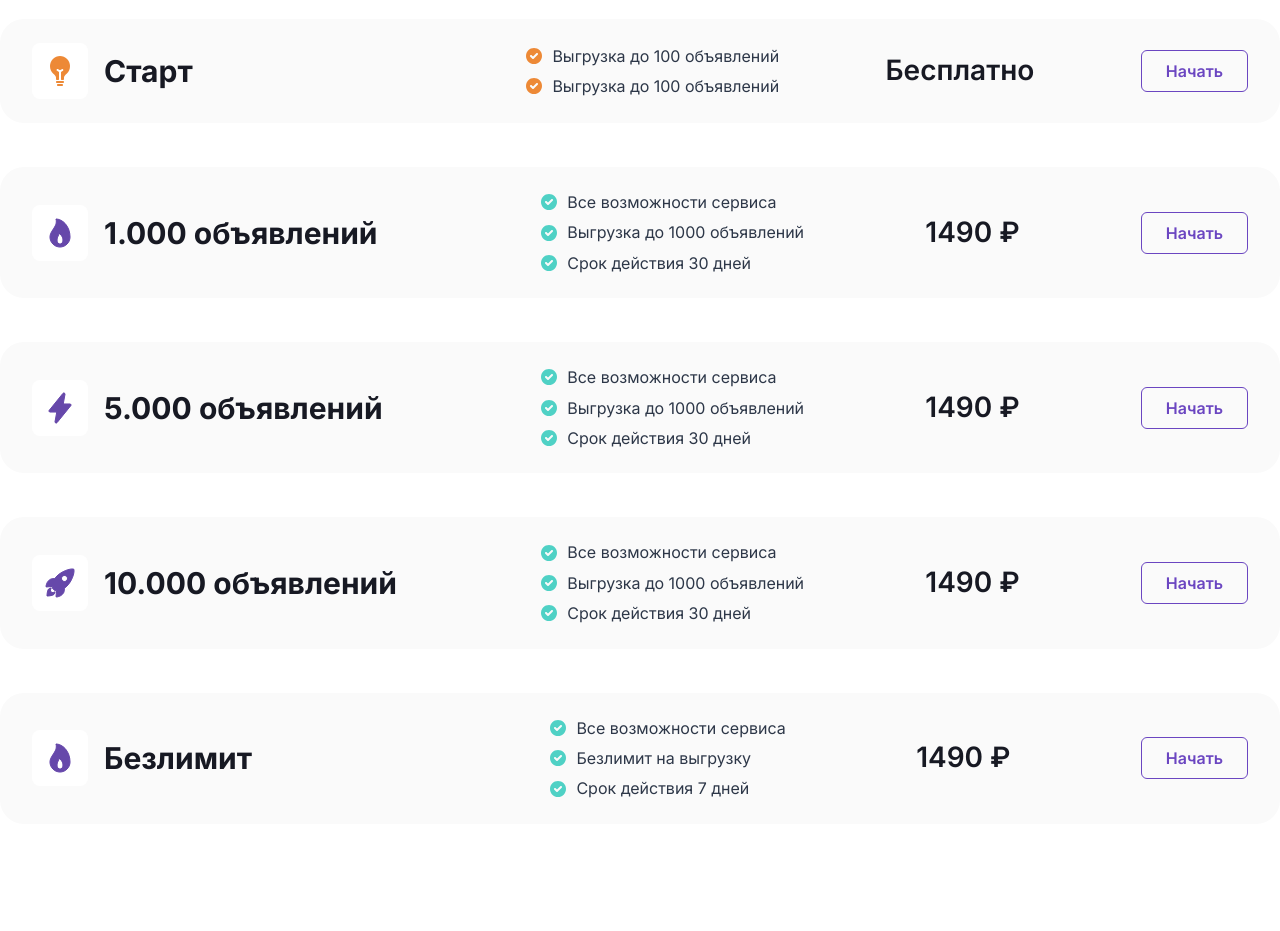
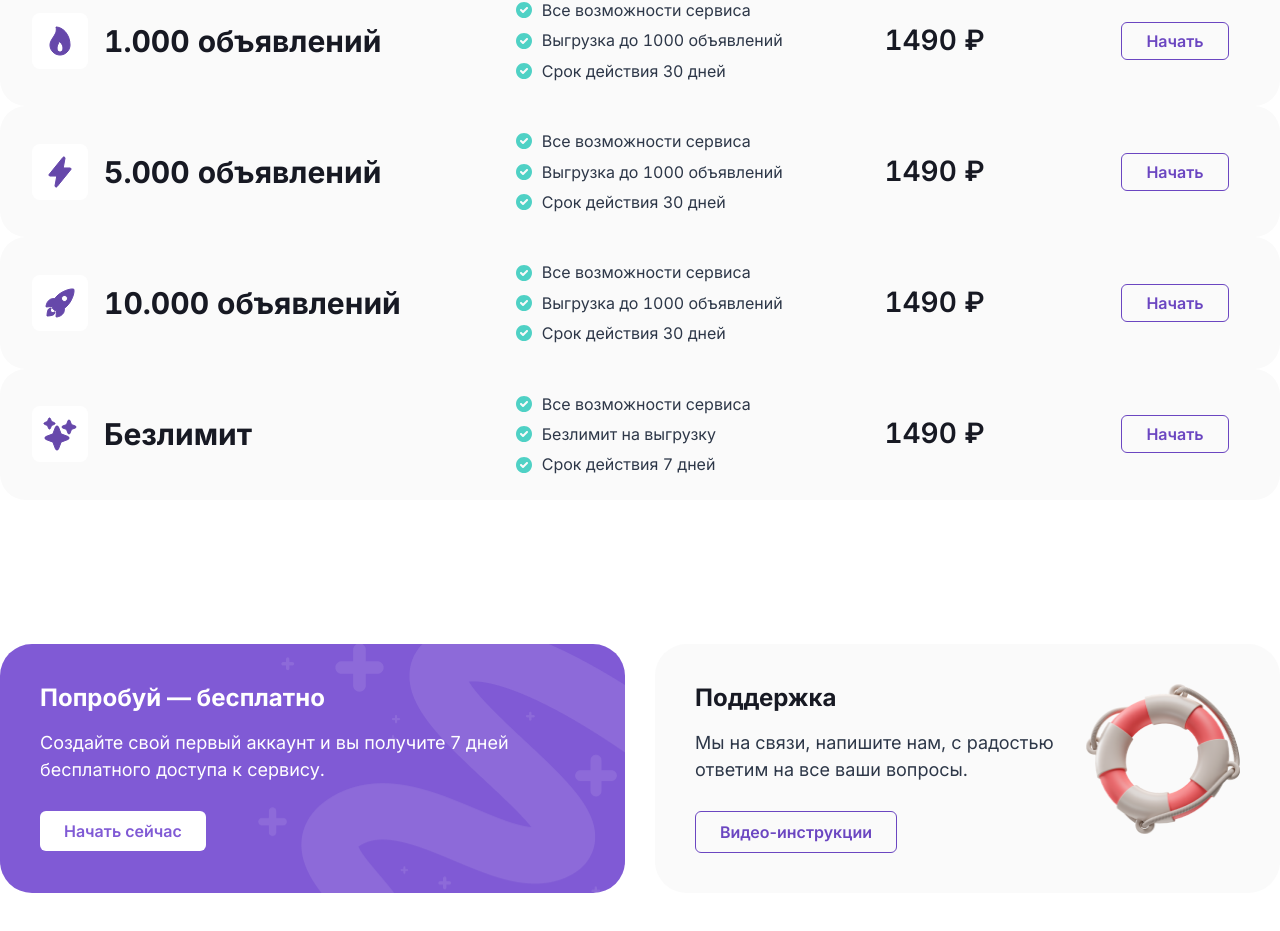
Before and after one commit to fayzullayevelmurod/Avito, a React (Vite) app: page / in a window 1280 px wide. Shown: the part 4724-5655 px from the top of the page. Built offline with nearby package versions, Linux system fonts and the light colour scheme.

Commit message:
home component finished

```diff
--- a/src/components/home/subscription.jsx
+++ b/src/components/home/subscription.jsx
@@ -44,19 +44,15 @@ export const Subscription = () => (
 				</Text>
 			</Box>
 		</Flex>
-		<Grid mt='44px' gap='44px'>
-			<Table>
-				<tbody>
+		<Table mt='44px' mb='144px'>
+			<Tbody>
 				<Tr bgColor='#FAFAFA'
 					borderRadius={24}
-						py={6}
-						px={8}
 				>
-						<Td borderTopLeftRadius={26} borderBottomLeftRadius={26} border={0} py={6} px={8}>
+					<Td borderTopLeftRadius={26} borderBottomLeftRadius={26} border={0} py={6} px={8} >
 						<Flex
 							alignItems='center'
 							gap='16px'
-								width='386px'
 						>
 							<Image src={assets.lampIcon} alt='lamp icon' />
 							<Heading
@@ -125,93 +121,14 @@ export const Subscription = () => (
 						</Link>
 					</Td>
 				</Tr>
-				</tbody>
-			</Table>
-			<Flex
-				justifyContent='space-between'
-				alignItems='center'
-				bgColor='#FAFAFA'
+				<Tr
+					mt={6} bgColor='#FAFAFA'
 					borderRadius={24}
-				py={6}
-				px={8}
 				>
+					<Td borderTopLeftRadius={26} borderBottomLeftRadius={26} border={0} py={6} px={8} >
 						<Flex
 							alignItems='center'
 							gap='16px'
-					width='386px'
-				>
-					<Image src={assets.lampIcon} alt='lamp icon' />
-					<Heading
-						fontSize='30px'
-						fontWeight='700'
-						lineHeight='120%'
-						color='#171923'
-					>
-						Старт
-					</Heading>
-				</Flex>
-				<Box>
-					<Box>
-						<Flex
-							alignItems='center'
-							gap='8px'
-						>
-							<svg xmlns="http://www.w3.org/2000/svg" width="20" height="20" viewBox="0 0 20 20" fill="none">
-								<path fillRule="evenodd" clipRule="evenodd" d="M10 18C12.1217 18 14.1566 17.1571 15.6569 15.6569C17.1571 14.1566 18 12.1217 18 10C18 7.87827 17.1571 5.84344 15.6569 4.34315C14.1566 2.84285 12.1217 2 10 2C7.87827 2 5.84344 2.84285 4.34315 4.34315C2.84285 5.84344 2 7.87827 2 10C2 12.1217 2.84285 14.1566 4.34315 15.6569C5.84344 17.1571 7.87827 18 10 18ZM13.707 8.707C13.8892 8.5184 13.99 8.2658 13.9877 8.0036C13.9854 7.7414 13.8802 7.49059 13.6948 7.30518C13.5094 7.11977 13.2586 7.0146 12.9964 7.01233C12.7342 7.01005 12.4816 7.11084 12.293 7.293L9 10.586L7.707 9.293C7.5184 9.11084 7.2658 9.01005 7.0036 9.01233C6.7414 9.0146 6.49059 9.11977 6.30518 9.30518C6.11977 9.49059 6.0146 9.7414 6.01233 10.0036C6.01005 10.2658 6.11084 10.5184 6.293 10.707L8.293 12.707C8.48053 12.8945 8.73484 12.9998 9 12.9998C9.26516 12.9998 9.51947 12.8945 9.707 12.707L13.707 8.707Z" fill="#ED8936" />
-							</svg>
-							<Text
-								fontSize='16px'
-								lineHeight='140%'
-								color='#2D3748'
-							>
-								Выгрузка до 100 объявлений
-							</Text>
-						</Flex>
-					</Box>
-					<Box mt='8px'>
-						<Flex
-							alignItems='center'
-							gap='8px'
-						>
-							<svg xmlns="http://www.w3.org/2000/svg" width="20" height="20" viewBox="0 0 20 20" fill="none">
-								<path fillRule="evenodd" clipRule="evenodd" d="M10 18C12.1217 18 14.1566 17.1571 15.6569 15.6569C17.1571 14.1566 18 12.1217 18 10C18 7.87827 17.1571 5.84344 15.6569 4.34315C14.1566 2.84285 12.1217 2 10 2C7.87827 2 5.84344 2.84285 4.34315 4.34315C2.84285 5.84344 2 7.87827 2 10C2 12.1217 2.84285 14.1566 4.34315 15.6569C5.84344 17.1571 7.87827 18 10 18ZM13.707 8.707C13.8892 8.5184 13.99 8.2658 13.9877 8.0036C13.9854 7.7414 13.8802 7.49059 13.6948 7.30518C13.5094 7.11977 13.2586 7.0146 12.9964 7.01233C12.7342 7.01005 12.4816 7.11084 12.293 7.293L9 10.586L7.707 9.293C7.5184 9.11084 7.2658 9.01005 7.0036 9.01233C6.7414 9.0146 6.49059 9.11977 6.30518 9.30518C6.11977 9.49059 6.0146 9.7414 6.01233 10.0036C6.01005 10.2658 6.11084 10.5184 6.293 10.707L8.293 12.707C8.48053 12.8945 8.73484 12.9998 9 12.9998C9.26516 12.9998 9.51947 12.8945 9.707 12.707L13.707 8.707Z" fill="#ED8936" />
-							</svg>
-							<Text
-								fontSize='16px'
-								lineHeight='140%'
-								color='#2D3748'
-							>
-								Выгрузка до 100 объявлений
-							</Text>
-						</Flex>
-					</Box>
-				</Box>
-				<Box>
-					<Heading
-						fontSize='28px'
-						fontWeight='600'
-						lineHeight='120%'
-						color='#171923'
-					>
-						Бесплатно
-					</Heading>
-				</Box>
-				<Link to='#!' className='outline-link-button' style={{ paddingLeft: '24px', paddingRight: '24px' }}>
-					Начать
-				</Link>
-			</Flex>
-			<Flex
-				justifyContent='space-between'
-				alignItems='center'
-				bgColor='#FAFAFA'
-				borderRadius={24}
-				py={6}
-				px={8}
-			>
-				<Flex
-					alignItems='center'
-					gap='16px'
-					width='386px'
 						>
 							<Image src={assets.fireIcon} alt='lamp icon' />
 							<Heading
@@ -223,6 +140,8 @@ export const Subscription = () => (
 								1.000 объявлений
 							</Heading>
 						</Flex>
+					</Td>
+					<Td py={6} px={8} border={0}>
 						<Box>
 							<Box>
 								<Flex
@@ -276,6 +195,8 @@ export const Subscription = () => (
 								</Flex>
 							</Box>
 						</Box>
+					</Td>
+					<Td py={6} px={8} border={0}>
 						<Box>
 							<Heading
 								fontSize='28px'
@@ -286,22 +207,21 @@ export const Subscription = () => (
 								1490 ₽
 							</Heading>
 						</Box>
+					</Td>
+					<Td borderTopRightRadius={26} borderBottomRightRadius={26} border={0} py={6} px={8}>
 						<Link to='#!' className='outline-link-button' style={{ paddingLeft: '24px', paddingRight: '24px' }}>
 							Начать
 						</Link>
-			</Flex>
-			<Flex
-				justifyContent='space-between'
-				alignItems='center'
-				bgColor='#FAFAFA'
+					</Td>
+				</Tr>
+				<Tr
+					mt={6} bgColor='#FAFAFA'
 					borderRadius={24}
-				py={6}
-				px={8}
 				>
+					<Td borderTopLeftRadius={26} borderBottomLeftRadius={26} border={0} py={6} px={8} >
 						<Flex
 							alignItems='center'
 							gap='16px'
-					width='386px'
 						>
 							<Image src={assets.fastIcon} alt='lamp icon' />
 							<Heading
@@ -313,6 +233,8 @@ export const Subscription = () => (
 								5.000 объявлений
 							</Heading>
 						</Flex>
+					</Td>
+					<Td py={6} px={8} border={0}>
 						<Box>
 							<Box>
 								<Flex
@@ -366,6 +288,8 @@ export const Subscription = () => (
 								</Flex>
 							</Box>
 						</Box>
+					</Td>
+					<Td py={6} px={8} border={0}>
 						<Box>
 							<Heading
 								fontSize='28px'
@@ -376,22 +300,21 @@ export const Subscription = () => (
 								1490 ₽
 							</Heading>
 						</Box>
+					</Td>
+					<Td borderTopRightRadius={26} borderBottomRightRadius={26} border={0} py={6} px={8}>
 						<Link to='#!' className='outline-link-button' style={{ paddingLeft: '24px', paddingRight: '24px' }}>
 							Начать
 						</Link>
-			</Flex>
-			<Flex
-				justifyContent='space-between'
-				alignItems='center'
-				bgColor='#FAFAFA'
+					</Td>
+				</Tr>
+				<Tr
+					mt={6} bgColor='#FAFAFA'
 					borderRadius={24}
-				py={6}
-				px={8}
 				>
+					<Td borderTopLeftRadius={26} borderBottomLeftRadius={26} border={0} py={6} px={8} >
 						<Flex
 							alignItems='center'
 							gap='16px'
-					width='386px'
 						>
 							<Image src={assets.raketaIcon} alt='lamp icon' />
 							<Heading
@@ -403,6 +326,8 @@ export const Subscription = () => (
 								10.000 объявлений
 							</Heading>
 						</Flex>
+					</Td>
+					<Td py={6} px={8} border={0}>
 						<Box>
 							<Box>
 								<Flex
@@ -456,6 +381,8 @@ export const Subscription = () => (
 								</Flex>
 							</Box>
 						</Box>
+					</Td>
+					<Td py={6} px={8} border={0}>
 						<Box>
 							<Heading
 								fontSize='28px'
@@ -466,24 +393,23 @@ export const Subscription = () => (
 								1490 ₽
 							</Heading>
 						</Box>
+					</Td>
+					<Td borderTopRightRadius={26} borderBottomRightRadius={26} border={0} py={6} px={8}>
 						<Link to='#!' className='outline-link-button' style={{ paddingLeft: '24px', paddingRight: '24px' }}>
 							Начать
 						</Link>
-			</Flex>
-			<Flex
-				justifyContent='space-between'
-				alignItems='center'
-				bgColor='#FAFAFA'
+					</Td>
+				</Tr>
+				<Tr
+					mt={6} bgColor='#FAFAFA'
 					borderRadius={24}
-				py={6}
-				px={8}
 				>
+					<Td borderTopLeftRadius={26} borderBottomLeftRadius={26} border={0} py={6} px={8} >
 						<Flex
 							alignItems='center'
 							gap='16px'
-					width='386px'
 						>
-					<Image src={assets.fireIcon} alt='lamp icon' />
+							<Image src={assets.starsGroup} alt='lamp icon' />
 							<Heading
 								fontSize='30px'
 								fontWeight='700'
@@ -493,6 +419,8 @@ export const Subscription = () => (
 								Безлимит
 							</Heading>
 						</Flex>
+					</Td>
+					<Td py={6} px={8} border={0}>
 						<Box>
 							<Box>
 								<Flex
@@ -546,6 +474,8 @@ export const Subscription = () => (
 								</Flex>
 							</Box>
 						</Box>
+					</Td>
+					<Td py={6} px={8} border={0}>
 						<Box>
 							<Heading
 								fontSize='28px'
@@ -556,9 +486,81 @@ export const Subscription = () => (
 								1490 ₽
 							</Heading>
 						</Box>
+					</Td>
+					<Td borderTopRightRadius={26} borderBottomRightRadius={26} border={0} py={6} px={8}>
 						<Link to='#!' className='outline-link-button' style={{ paddingLeft: '24px', paddingRight: '24px' }}>
 							Начать
 						</Link>
+					</Td>
+				</Tr>
+			</Tbody>
+		</Table>
+		<Grid
+			gap='30px'
+			templateColumns='repeat(2, 1fr)'
+		>
+			<Box
+				bgColor='purple.500'
+				p='40px'
+				borderRadius={32}
+				bgImage={assets.subScripImg}
+				bgPosition='top right'
+				bgRepeat='no-repeat'
+			>
+				<Heading
+					fontSize='24px'
+					fontWeight='700'
+					color='#fff'
+					lineHeight='120%'
+				>
+					Попробуй — бесплатно
+				</Heading>
+				<Text
+					fontSize='18px'
+					color='#fff'
+					lineHeight='150%'
+					mt='16px'
+					mb='28px'
+				>
+					Создайте свой первый аккаунт и вы получите 7 дней бесплатного доступа к сервису.
+				</Text>
+				<Link to='#!' className='link-button' style={{ backgroundColor: 'white', color: '#805AD5' }}>
+					Начать сейчас
+				</Link>
+			</Box>
+			<Flex
+				bgColor='#FAFAFA'
+				p='40px'
+				borderRadius={32}
+				bgImage={assets.subScripImg}
+				bgPosition='top right'
+				bgRepeat='no-repeat'
+			>
+				<Box>
+					<Heading
+						fontSize='24px'
+						fontWeight='700'
+						color='#171923'
+						lineHeight='120%'
+					>
+						Поддержка
+					</Heading>
+					<Text
+						fontSize='18px'
+						color='#2D3748'
+						lineHeight='150%'
+						mt='16px'
+						mb='28px'
+					>
+						Мы на связи, напишите нам, с радостью ответим на все ваши вопросы.
+					</Text>
+					<Link to='#!' className='outline-link-button' style={{ paddingLeft: '24px', paddingRight: '24px' }}>
+						Видео-инструкции
+					</Link>
+				</Box>
+				<Box>
+					<Image src={assets.ballon} width='250px' height='150px' />
+				</Box>
 			</Flex>
 		</Grid>
 	</Box>
--- a/src/index.css
+++ b/src/index.css
@@ -26,7 +26,7 @@ body {
 	border-radius: 6px;
 	background: #805AD5;
 	width: fit-content;
-	color: white !important;
+	color: white;
 	text-decoration: none !important;
 	padding: 8px 24px;
 	font-weight: 600;
--- a/src/layout/footer.jsx
+++ b/src/layout/footer.jsx
@@ -1,8 +1,9 @@
-import { Flex, Text } from '@chakra-ui/react'
+import { Flex, Text, Box } from '@chakra-ui/react'
 
 export const Footer = () => (
+	<Box bgColor='#FAFAFA'>
 		<div className='container'>
-		<Flex justifyContent={'space-between'} fontSize='sm' color='gray.500'>
+			<Flex justifyContent={'space-between'} fontSize='sm' color='gray.500' py={8}>
 				<Flex gap={14}>
 					<Text>@ 2024 Avito Plus - ИП Иванов Иван Иванович</Text>
 					<Text>ИНН 7729773587</Text>
@@ -13,4 +14,5 @@ export const Footer = () => (
 				</Flex>
 			</Flex>
 		</div>
+	</Box>
 )
```
Also changed, not shown: src/assets/index.js (+5 -2 lines), src/assets/balon.png (added), src/assets/subscripbe-box-bg.png (added). Lines whose indentation alone changed are shown as unchanged.
